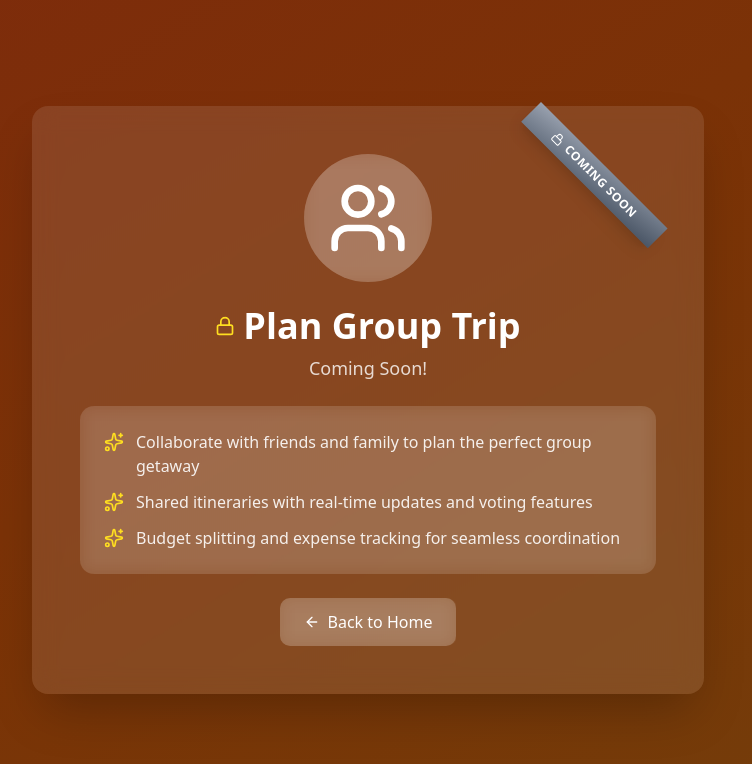
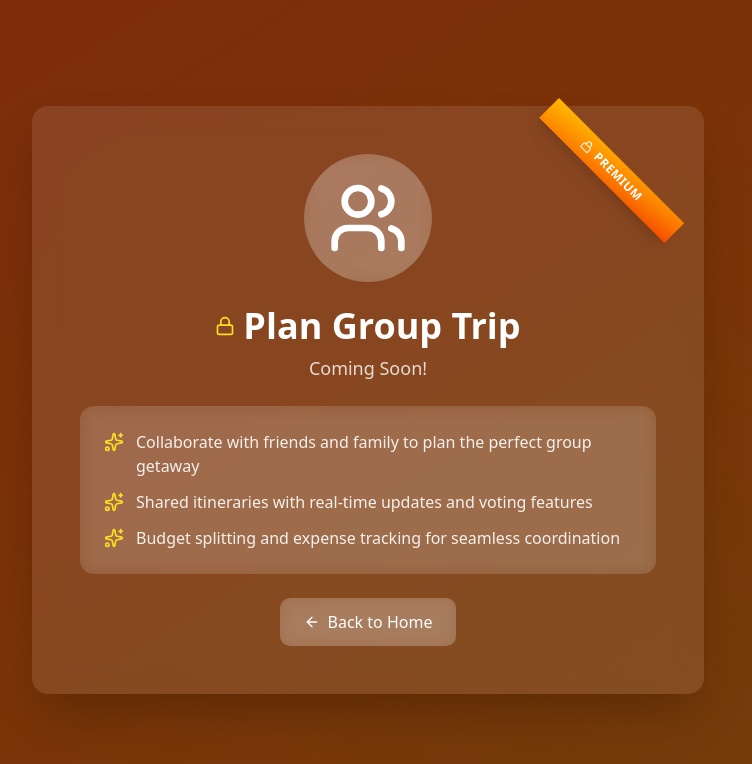
Before and after one commit to vibegetaway/vibegetaway, a Next.js app: page /plan-group in a window 1280 px wide. Shown: the top 764 px of the page, without its empty margins (272-1024 px from the left). Built offline with nearby package versions, Linux system fonts and the light colour scheme; no server answers.

Commit message:
Update feature labels and navigation links for improved clarity and user experience

```diff
--- a/app/page.tsx
+++ b/app/page.tsx
@@ -130,7 +130,7 @@ function OptionCard({ title, description, icon, href, locked = false, accentColo
 
         {locked && (
           <div className="flex items-center gap-2 text-sm text-muted-foreground">
-            <span>Coming soon</span>
+            <span>Premium feature</span>
           </div>
         )}
       </div>
@@ -471,7 +471,7 @@ export default function Home() {
               title="Day Trip"
               description="Perfect for single day adventures"
               icon={<Calendar className="w-full h-full" />}
-              href="/plan"
+              href="/quickstart"
               accentColor="secondary"
               backgroundPattern="calendar"
             />
@@ -480,8 +480,7 @@ export default function Home() {
               title="Multi-Day"
               description="Extended journeys and vacations"
               icon={<CalendarDays className="w-full h-full" />}
-              href="/plan-multiday"
-              locked={true}
+              href="/plan"
               accentColor="primary"
               backgroundPattern="calendar"
             />
--- /dev/null
+++ b/app/quickstart/page.tsx
@@ -0,0 +1,28 @@
+"use client"
+
+import { useRouter } from "next/navigation"
+
+export default function QuickStart() {
+  const router = useRouter()
+
+  return (
+    <main className="min-h-screen bg-background">
+      <div className="container mx-auto px-4 sm:px-6 lg:px-8 py-8 sm:py-12">
+        <div className="max-w-4xl mx-auto">
+          <h1 className="text-3xl sm:text-4xl md:text-5xl font-bold mb-4">
+            Quick Start Your Journey
+          </h1>
+          <p className="text-lg text-muted-foreground mb-8">
+            Plan your perfect trip in minutes
+          </p>
+
+          <div className="bg-card rounded-2xl p-8 border border-border">
+            <p className="text-center text-muted-foreground">
+              QuickStart planning interface coming soon...
+            </p>
+          </div>
+        </div>
+      </div>
+    </main>
+  )
+}
--- a/components/LockedBanner.tsx
+++ b/components/LockedBanner.tsx
@@ -6,10 +6,9 @@ export function LockedBanner() {
     return (
         <div className="absolute top-0 right-0 z-20 overflow-visible">
             <div className="relative">
-                {/* Corner ribbon with gradient */}
-                <div className="flex items-center gap-1.5 bg-gradient-to-br from-gray-400 to-gray-600 text-white px-8 py-1.5 shadow-lg transform translate-x-4 -translate-y-1 rotate-45 origin-top-left">
+                <div className="flex items-center gap-1.5 bg-gradient-to-br from-amber-400 to-orange-600 text-white px-12 py-1.5 shadow-lg transform translate-x-8 -translate-y-2 rotate-45 origin-top-left">
                     <Lock className="w-3 h-3" />
-                    <span className="text-xs font-bold uppercase tracking-wider">Coming Soon</span>
+                    <span className="text-xs font-bold uppercase tracking-wider">Premium</span>
                 </div>
             </div>
         </div>
--- a/components/MobileNav.tsx
+++ b/components/MobileNav.tsx
@@ -50,7 +50,7 @@ export function MobileNav({ activePage, hidePlanButton = false }: MobileNavProps
         {/* Create Day Trip - Elevated Center Button - Only shown on home page */}
         {!hidePlanButton && (
           <button
-            onClick={() => router.push("/plan")}
+            onClick={() => router.push("/quickstart")}
             className="flex flex-col items-center -mt-6 flex-1"
           >
             <div className="relative w-14 h-14 rounded-full bg-gradient-to-br from-primary via-secondary to-chart-3 shadow-2xl flex items-center justify-center border-2 border-primary/40 active:scale-95 transition-transform hover:shadow-[0_0_30px_rgba(120,119,198,0.6)] hover:scale-105 ring-4 ring-primary/20">
```
